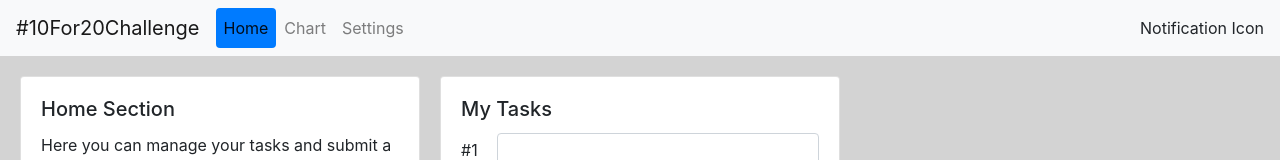
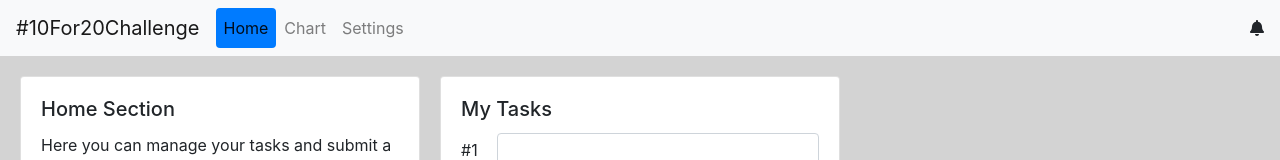
Before and after one commit to ceg9498/10for20challenge, a React (Create React App) app: page / in a window 1280 px wide. Shown: the top 160 px of the page. Built offline with nearby package versions, Linux system fonts and the light colour scheme.

Commit message:
Implement notification icon.

```diff
--- a/src/components/Nav.tsx
+++ b/src/components/Nav.tsx
@@ -1,6 +1,8 @@
 import React from 'react';
 import Navbar from 'react-bootstrap/Navbar';
 import Nav from 'react-bootstrap/Nav';
+import { FontAwesomeIcon } from '@fortawesome/react-fontawesome';
+import { faBell } from '@fortawesome/free-solid-svg-icons';
 
 export default function Navigation(props:any) {
   return(
@@ -14,7 +16,7 @@
           <Nav.Link onClick={()=>props.setSection("settings")} eventKey="settings">Settings</Nav.Link>
         </Nav>
       </Navbar.Collapse>
-      <span>Notification Icon</span>
+      <FontAwesomeIcon icon={faBell} />
     </Navbar>
   );
 }
```
